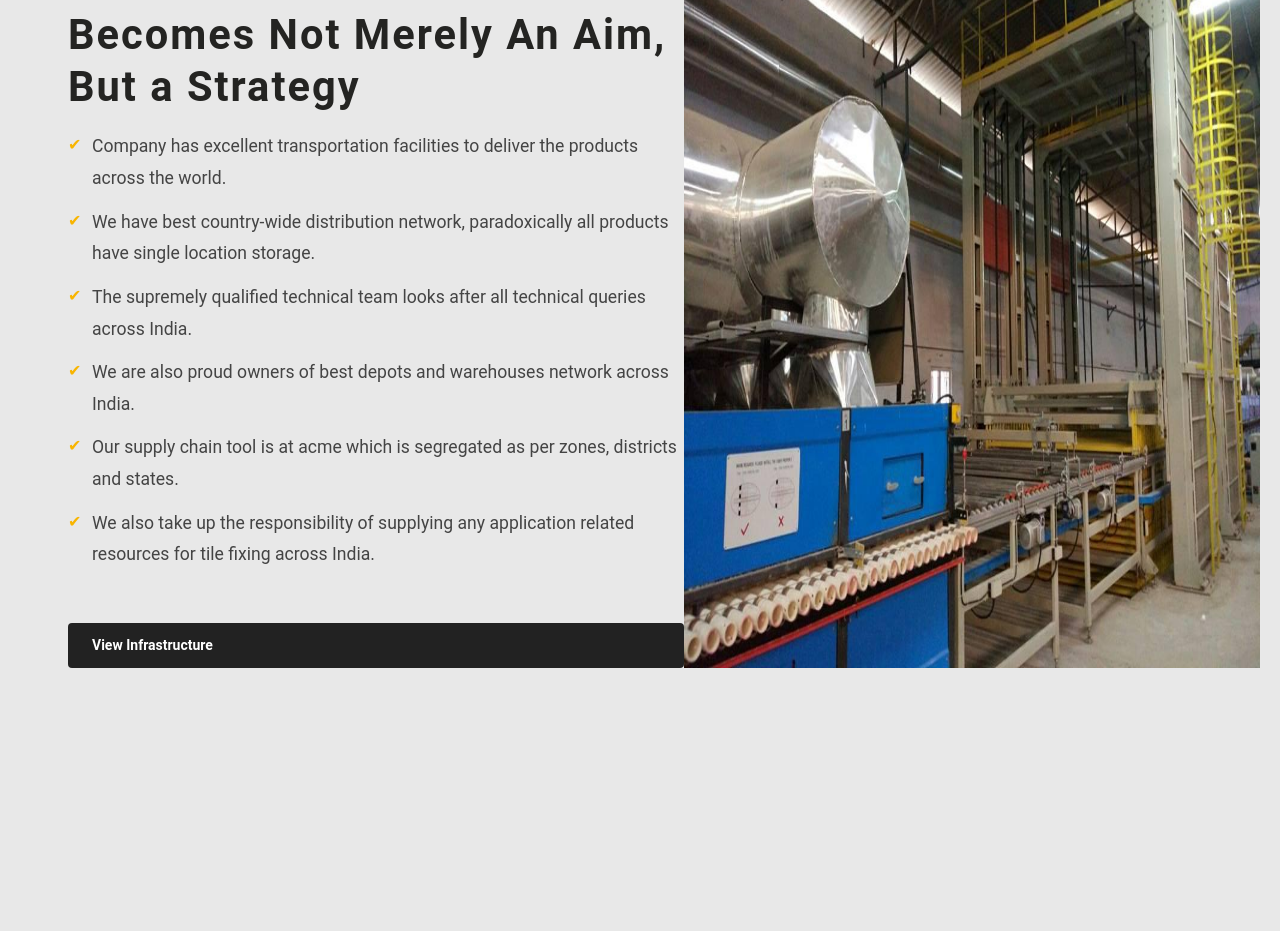
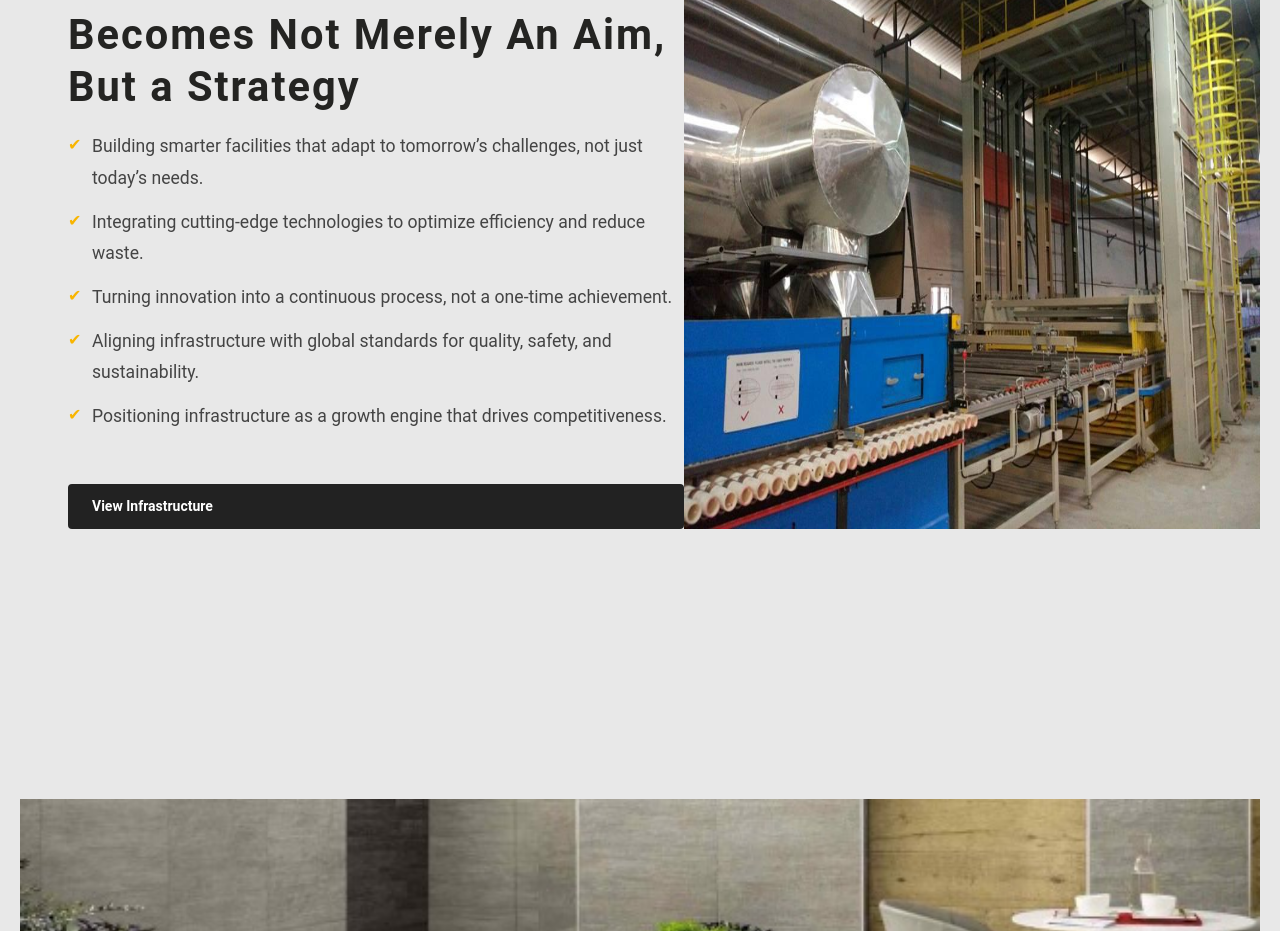
Before and after one commit to LutonCeramic/LutonCeramicReactNode, a React (Create React App) app in the folder frontend/: page / in a window 1280 px wide. Shown: the part 4340-5271 px from the top of the page. Built offline with nearby package versions, Linux system fonts and the light colour scheme.

Commit message:
message and content changes.

```diff
--- a/frontend/src/components/HomeInfrastructure.js
+++ b/frontend/src/components/HomeInfrastructure.js
@@ -145,7 +145,6 @@ const HomeInfrastructure = () => {
               <li>{HomePageLang.INFRASTRUCTURE_LINE_3}</li>
               <li>{HomePageLang.INFRASTRUCTURE_LINE_4}</li>
               <li>{HomePageLang.INFRASTRUCTURE_LINE_5}</li>
-              <li>{HomePageLang.INFRASTRUCTURE_LINE_6}</li>
             </AboutDesc>
             <ExploreButton href={routeConstant.INFRASTRUCTURE}>
               {HomePageLang.VIEW_INFRASTRUCTURE}
--- a/frontend/src/lang/AboutPageLang.js
+++ b/frontend/src/lang/AboutPageLang.js
@@ -5,7 +5,7 @@ export const AboutPageLang = {
     ABOUT_DESC_2: "As we grew, we invested heavily in precision kilns, automated handling, and quality analytics—delivering consistent surfaces engineered for everyday performance and long-term beauty.",
 
     COMPANY_PROFILE: "Company Profile",
-    COMPANY_PROFILE_DESC_1: "We are Morbi, Gujarat based manufacturer and supplier of major tiles products: 300 x 300 mm Digital Parking tiles. In the very short span of our endeavour, we have won the trust of many clients with our never-before quality preposition. Luton is the company with all the major certification and accreditation. We are also premier company for our best quality products. With the wide range of our products and quality services, we have made our name in the top companies of our sector.",
+    COMPANY_PROFILE_DESC_1: "We are Morbi, Gujarat based manufacturer and supplier of major tiles products: 400 x 400 mm and 500 x 500 mm Digital Parking tiles. In the very short span of our endeavour, we have won the trust of many clients with our never-before quality preposition. Luton is the company with all the major certification and accreditation. We are also premier company for our best quality products. With the wide range of our products and quality services, we have made our name in the top companies of our sector.",
     COMPANY_PROFILE_DESC_2: "We believe that our strength lies within our esteemed dealers, distributors and finally with the end-users. We look forward to gain the same enthusiasm and trust from them.",
 
     INFRASTRUCTURE: "INFRASTRUCTURE",
--- a/frontend/src/lang/HomePageLang.js
+++ b/frontend/src/lang/HomePageLang.js
@@ -10,7 +10,7 @@ export const HomePageLang = {
                 continuous R&D to expand design range and improve durability.
                 With 1000+ designs, flexible finishing options and end‑to‑end
                 technical support, Luton Ceramic Pvt. Ltd. is trusted by architects,
-                contractors and distributors across the Middle East, Africa,
+                contractors and distributors across the Domestic market, Middle East, Africa,
                 South Asia and Latin America for consistent sizing, long‑lasting
                 colour and timely delivery.`,
   EXPLORE_MORE: "EXPLORE MORE",
@@ -61,12 +61,11 @@ export const HomePageLang = {
 
   INFRASRUCTURE: "Infrastructure",
   INFRASTRUCTURE_DESC: `Innovation <br />Becomes Not Merely An Aim,<br />But a Strategy`,
-  INFRASTRUCTURE_LINE_1: "Company has excellent transportation facilities to deliver the products across the world.",
-  INFRASTRUCTURE_LINE_2: "We have best country-wide distribution network, paradoxically all products have single location storage.",
-  INFRASTRUCTURE_LINE_3: "The supremely qualified technical team looks after all technical queries across India.",
-  INFRASTRUCTURE_LINE_4: "We are also proud owners of best depots and warehouses network across India.",
-  INFRASTRUCTURE_LINE_5: "Our supply chain tool is at acme which is segregated as per zones, districts and states.",
-  INFRASTRUCTURE_LINE_6: "We also take up the responsibility of supplying any application related resources for tile fixing across India.",
+  INFRASTRUCTURE_LINE_1: "Building smarter facilities that adapt to tomorrow’s challenges, not just today’s needs.",
+  INFRASTRUCTURE_LINE_2: "Integrating cutting-edge technologies to optimize efficiency and reduce waste.",
+  INFRASTRUCTURE_LINE_3: "Turning innovation into a continuous process, not a one-time achievement.",
+  INFRASTRUCTURE_LINE_4: "Aligning infrastructure with global standards for quality, safety, and sustainability.",
+  INFRASTRUCTURE_LINE_5: "Positioning infrastructure as a growth engine that drives competitiveness.",
   VIEW_INFRASTRUCTURE: "View Infrastructure",
 
   EXPORT: "Export",
--- a/frontend/src/lang/ProductPageLang.js
+++ b/frontend/src/lang/ProductPageLang.js
@@ -1,6 +1,6 @@
 export const ProductPageLang = {
     OUR_COLLECTION: "Our Collection",
-    PRODUCT_DESC: 'Each of these tiles and sanitaryware has its own unique designs and patterns. We understand the need for a diverse collection, as no flower in a garden is the same. Every customer has their own character and qualities, which they would like to showcase in their homes.',
+    PRODUCT_DESC: 'Each of these tiles has its own unique designs and patterns. We understand the need for a diverse collection, as no flower in a garden is the same. Every customer has their own character and qualities, which they would like to showcase in their homes.',
 
     COLLECTION: "COLLECTION",
     PRODUCT_1:"400x400mm Digital Parking Tiles",
```
